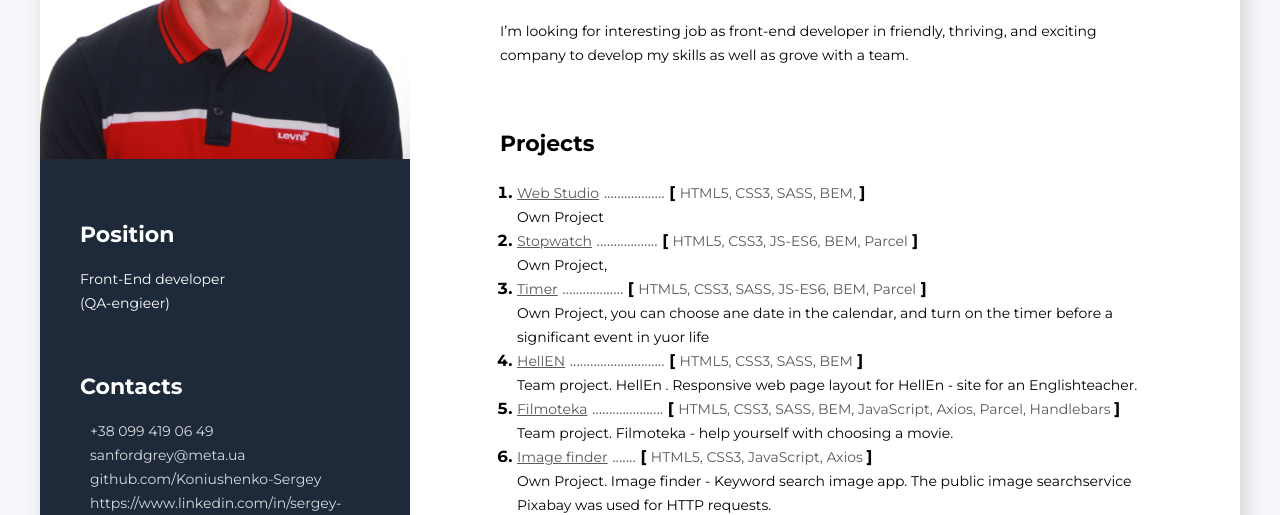
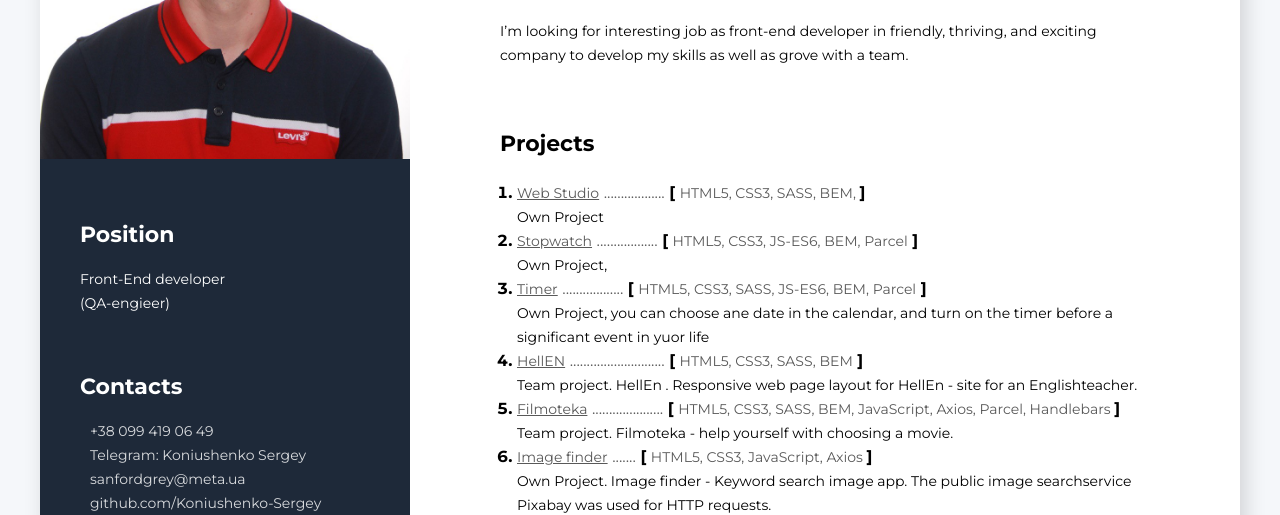
Before and after one commit to Koniushenko-Sergey/my_resume, a plain HTML site: page index.html in a window 1280 px wide. Shown: the part 291-806 px from the top of the page. Drawn offline with Linux system fonts and the light colour scheme.

Commit message:
fix
commit

```diff
--- a/index.html
+++ b/index.html
@@ -28,6 +28,12 @@
                 <div>
                     <span class="sidebar-linc-type"></span>
                     <a class="sidebar-linc" href="tel:+380994190649">+38 099 419 06 49</a>
+
+                </div>
+                <div>
+                    <span class="sidebar-linc-type"></span>
+                    <a class="sidebar-linc" href="tel:+380994190649">Telegram: Koniushenko Sergey</a>
+
                 </div>
                 <div>
                     <span class="sidebar-linc-type"></span>
```
